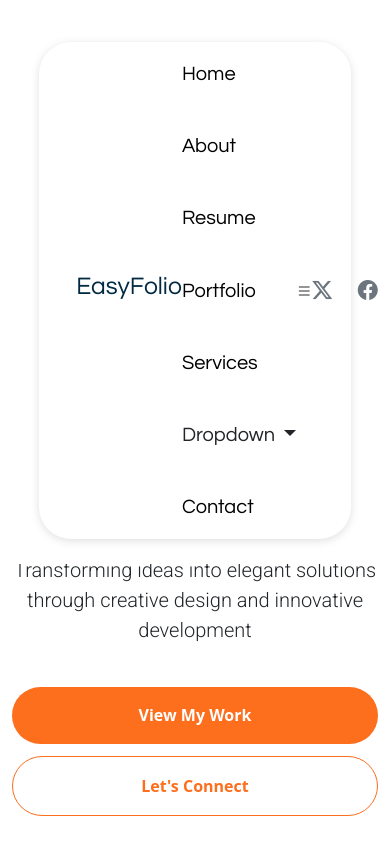
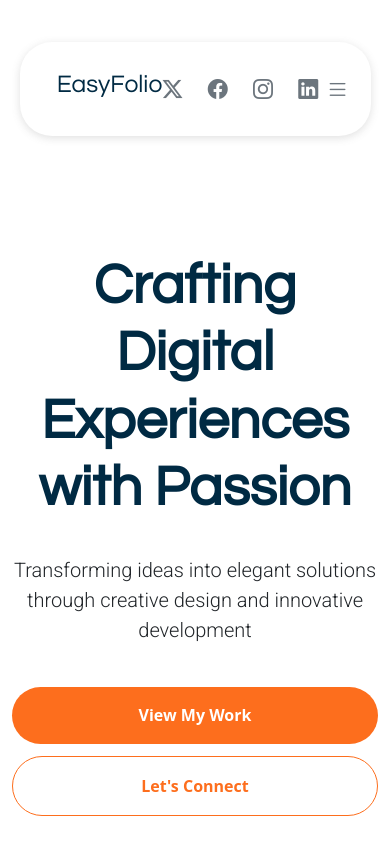
Before and after one commit to SalmaMasioub/salma_masioub-finalProject_html-css, a website: page index.html in a window 390 px wide. Shown: the top 844 px of the page. Drawn offline with nearby package versions, Linux system fonts and the light colour scheme; a web font is replaced by a local one.

Commit message:
responsive navbar

```diff
--- a/index.html
+++ b/index.html
@@ -28,7 +28,12 @@
             <div
                 class="header-container container d-flex align-items-center justify-content-between">
                 <h1 class="sitename nav-link  text-title fs-2">EasyFolio</h1>
+                <input type="checkbox" id="nav-toggle" class="visually-hidden">
+
                 <div class="navigation d-flex flex-lg-row flex-column gap-5">
+                    <label for="nav-toggle" class="d-lg-none ">
+                        <i class="bi bi-x-lg p d-lg-none "></i>
+                    </label>
                     <a href="#home" class="active text-decoration-none text-black nav-link fs-5">Home</a>
                     <a href="#about" class="text-decoration-none text-black nav-link fs-5">About</a>
                     <a href="" class="text-decoration-none text-black nav-link fs-5">Resume</a>
@@ -50,14 +55,16 @@
                 </div>
 
 
-                <i class="mobile-nav-toggle d-xl-none bi bi-list"></i>
-
                 <div class="header-social-links d-flex align-items-center justify-content-center gap-3">
                     <a href="#" class="twitter"><i class="bi bi-twitter-x text-secondary fs-5"></i></a>
                     <a href="#" class="facebook"><i class="bi bi-facebook text-secondary fs-5 "></i></a>
                     <a href="#" class="instagram"><i class="bi bi-instagram text-secondary fs-5"></i></a>
                     <a href="#" class="linkedin"><i class="bi bi-linkedin text-secondary fs-5"></i></a>
                 </div>
+                <label class="open-icon fw-bold text-secondary fs-3" for="nav-toggle">
+                    <i class="mobile-nav-toggle d-xl-none bi bi-list" id="nav-toggle"></i>
+
+                </label>
         </nav>
 
 
@@ -376,8 +383,8 @@
             </div>
         </div>
     </div>
-    </div>
-    </div>
+
+
 
     <!-- testmonial -->
     <div id="testmonial" class="d-flex flex-column align-items-center justify-content-center pt-10 bg-light pb-10 ">
--- a/src/sass/modules/home/sections/_header.scss
+++ b/src/sass/modules/home/sections/_header.scss
@@ -11,7 +11,8 @@
     color: $title !important;
 }
 
-
+#nav-toggle:checked + .open-icon{
+}
 
 nav{
     width: 80%;
@@ -19,3 +20,29 @@ nav{
 
 
 }
+
+
+
+@media (max-width: 428px){
+nav{
+    width: 90%;
+}
+    .navigation {
+      width: 100vw;
+      height: 90vh;
+      align-items: center;
+      justify-content: center;
+        position:fixed;
+        top: 10vh;
+        left: -200%;
+        background: white !important;
+
+
+    }
+    #nav-toggle:checked ~ .navigation {
+
+
+        left: 0vw;
+    }
+
+}
```
Also changed, not shown: public/css/app.css, 2 other files.
